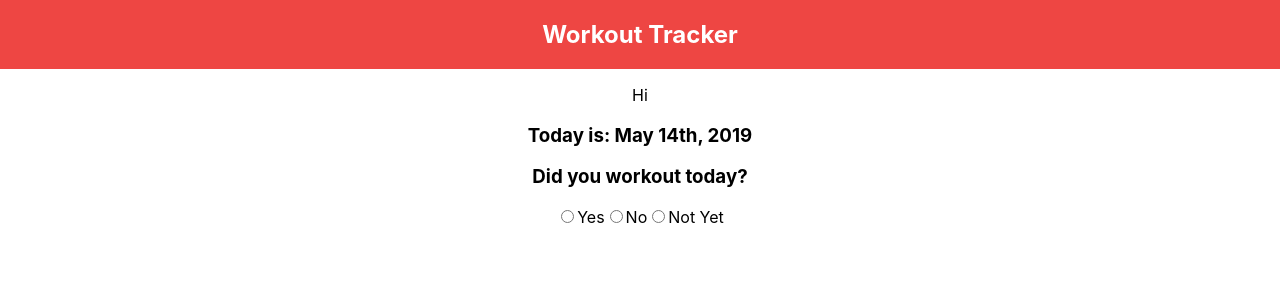
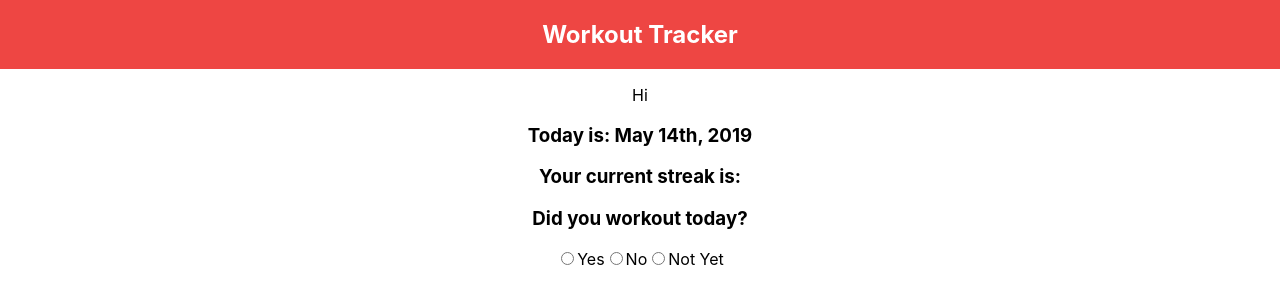
Before and after one commit to brittbmh/workout_tracker, a React (Create React App) app: page / in a window 1280 px wide. Shown: the top 304 px of the page. Built offline with nearby package versions, Linux system fonts and the light colour scheme.

Commit message:
add Streak component

```diff
--- a/src/components/App/App.js
+++ b/src/components/App/App.js
@@ -1,6 +1,7 @@
 import React from 'react';
 import './App.css';
 import PullDate from '../PullDate/PullDate'
+import Streak from '../Streak/Streak';
 
 function App() {
   return (
@@ -12,6 +13,7 @@ function App() {
       </header>
       <div>
         <PullDate />
+        <Streak />
         <h3>
           Did you workout today?
         </h3>
--- /dev/null
+++ b/src/components/Streak/Streak.js
@@ -0,0 +1,13 @@
+import react, { Component} from 'react';
+
+class Streak extends Component {
+    render() {
+        return (
+        <div>
+            <h3>Your current streak is: </h3>
+        </div>
+        )
+    }
+}
+
+export default Streak;
```
